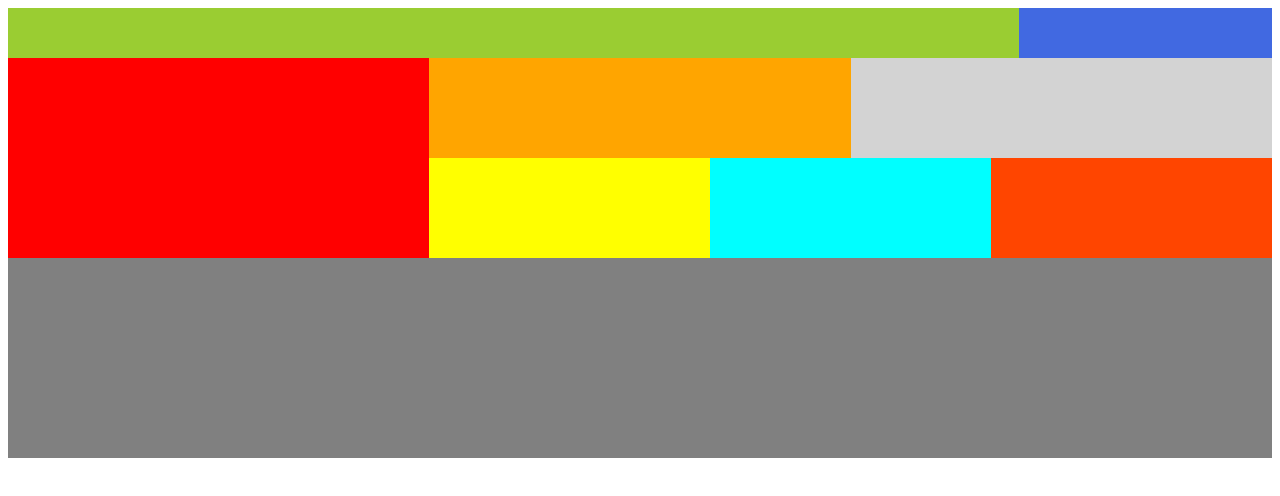
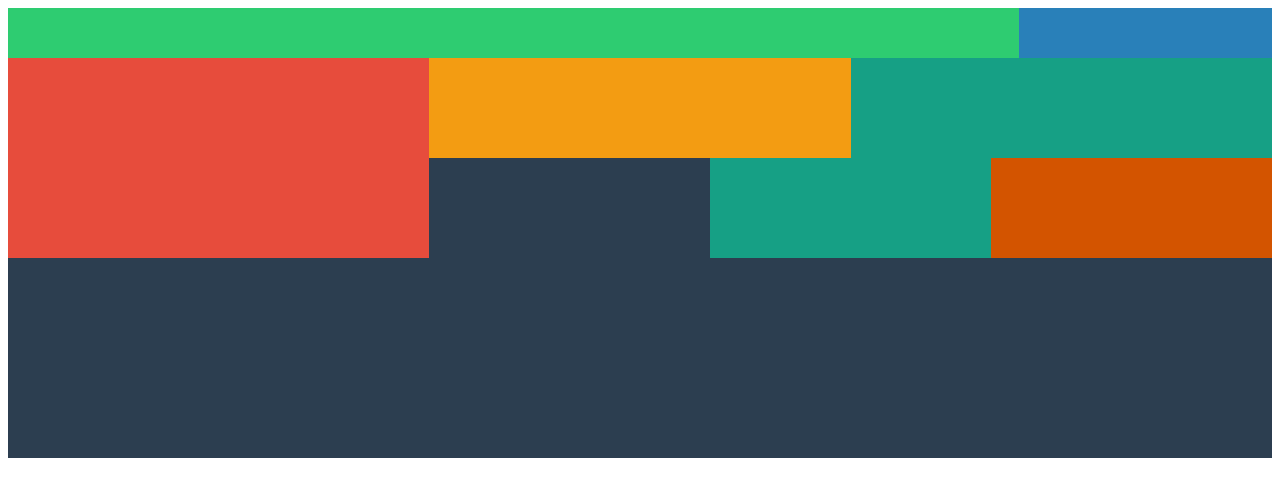
Before and after one commit to FabienMarti/html-exercice-6, a plain HTML site: page indexFloat.html in a window 1280 px wide. Drawn offline with Linux system fonts and the light colour scheme.

Commit message:
Nouvelles couleurs

```diff
--- a/styleFloat.css
+++ b/styleFloat.css
@@ -5,63 +5,63 @@
 
 .green-box {
     float: left;
-    background-color: yellowgreen;
+    background-color: #2ECC71;
     width: 80%;
     height: 50px;
 }
 
 .blue-box {
     float: left;
-    background-color: royalblue;
+    background-color: #2980B9;
     width: 20%;
     height: 50px;
 }
 
 .red-box {
     float: left;
-    background-color: red;
+    background-color: #E74C3C;
     width: 33.33%;
     height: 100px;
 }
 
 .lightorange-box {
     float: left;
-    background-color: orange;
+    background-color: #F39C12;
     width: 33.33%;
     height: 100px;
 }
 
 .lightgrey-box {
     float: left;
-    background-color: lightgray;
+    background-color: #16A085;
     width: 33.33%;
     height: 100px;
 }
 
 .yellow-box {
     float: left;
-    background-color: yellow;
+    background-color: #2C3E50;
     width: 22.222%;
     height: 100px;
 }
 
 .cyan-box {
     float: left;
-    background-color: cyan;
+    background-color: #16A085;
     width: 22.222%;
     height: 100px;
 }
 
 .darkorange-box {
     float: left;
-    background-color: orangered;
+    background-color: #D35400;
     width: 22.222%;
     height: 100px;
 }
 
 .biggrey-box {
     float: left;
-    background-color: grey;
+    background-color: #2C3E50;
     width: 100%;
     height: 200px;
 }
```
